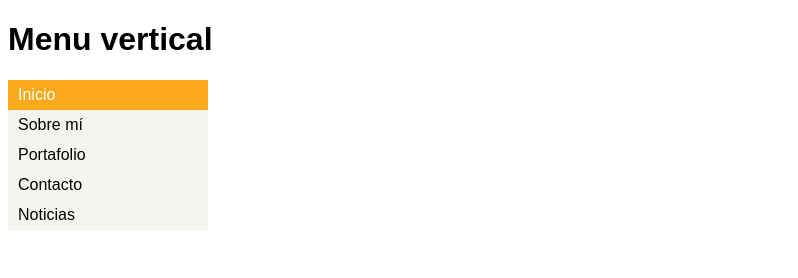
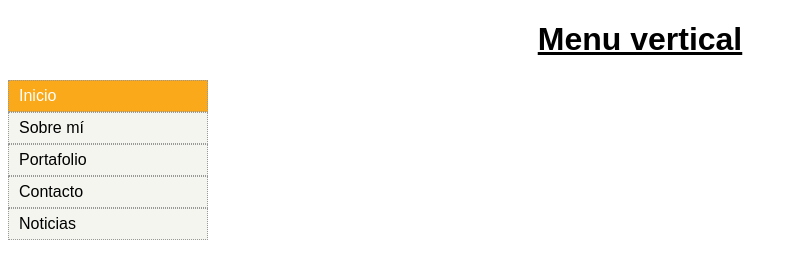
Before and after one commit to katherinelef/menu-vertical, a plain HTML site: page index.html in a window 1280 px wide. Shown: the whole page, without its empty margins (0-798 px from the left). Drawn offline with Linux system fonts and the light colour scheme.

Commit message:
practicando elementos del DOM

```diff
--- a/css/main.css
+++ b/css/main.css
@@ -1,5 +1,10 @@
 body {
   font-family: sans-serif;
+}
+
+#title {
+  text-decoration: underline;
+  text-align: center;
 }
 
 nav{
@@ -13,6 +18,10 @@ ul {
   margin: 0px;
   padding: 0px;
   line-height: 30px;
+}
+
+.item {
+  border: 1px dotted #999;
 }
 
 li {
--- a/index.html
+++ b/index.html
@@ -6,15 +6,16 @@
     <link rel="stylesheet" href="css/main.css">
   </head>
   <body>
-    <h1>Menu vertical</h1>
-    <nav>
+    <h1 id="title">Menu vertical</h1>
+    <nav id="navbar">
         <ul>
-          <li><a href="https://www.laboratoria.la" target="_blank">Inicio</a></li>
-          <li><a href="#">Sobre mí</a></li>
-          <li><a href="#">Portafolio</a></li>
-          <li><a href="#">Contacto</a></li>
-          <li><a href="#">Noticias</a></li>
+          <li class="item"><a href="https://www.laboratoria.la" target="_blank">Inicio</a></li>
+          <li class="item"><a href="#">Sobre mí</a></li>
+          <li class="item"><a href="#">Portafolio</a></li>
+          <li class="item"><a href="#">Contacto</a></li>
+          <li class="item"><a href="#">Noticias</a></li>
         </ul>
       </nav>
+    <script type="text/javascript" src="js/app.js"></script>
   </body>
 </html>
--- /dev/null
+++ b/js/app.js
@@ -0,0 +1,29 @@
+/* metodos para seleccionar elementos del DOM (Nodos del tipo 1)*/
+
+/*var title = document.getElementById('title');
+console.log(title);
+console.log(title.firstChild);
+
+var linkslist = document.getElementsByTagName('a');
+console.log(linkslist);
+console.log(linkslist[0]);
+console.log(linkslist[0].firstChild);
+
+var itemlist= document.getElementsByClassName('item');
+console.log(itemlist);
+console.log(itemlist[4]);
+console.log(itemlist[4].firstElementChild);
+console.log(itemlist[4].firstElementChild.firstChild);*/
+
+var title = document.querySelector("#title");
+console.log(title);
+console.log(title.firstChild);
+
+var navbar = document.querySelector("#navbar");
+console.log(navbar);
+
+var item = document.querySelector(".item");
+console.log(item);
+
+var listsitem = document.querySelectorAll(".item");
+console.log(listsitem);
```
